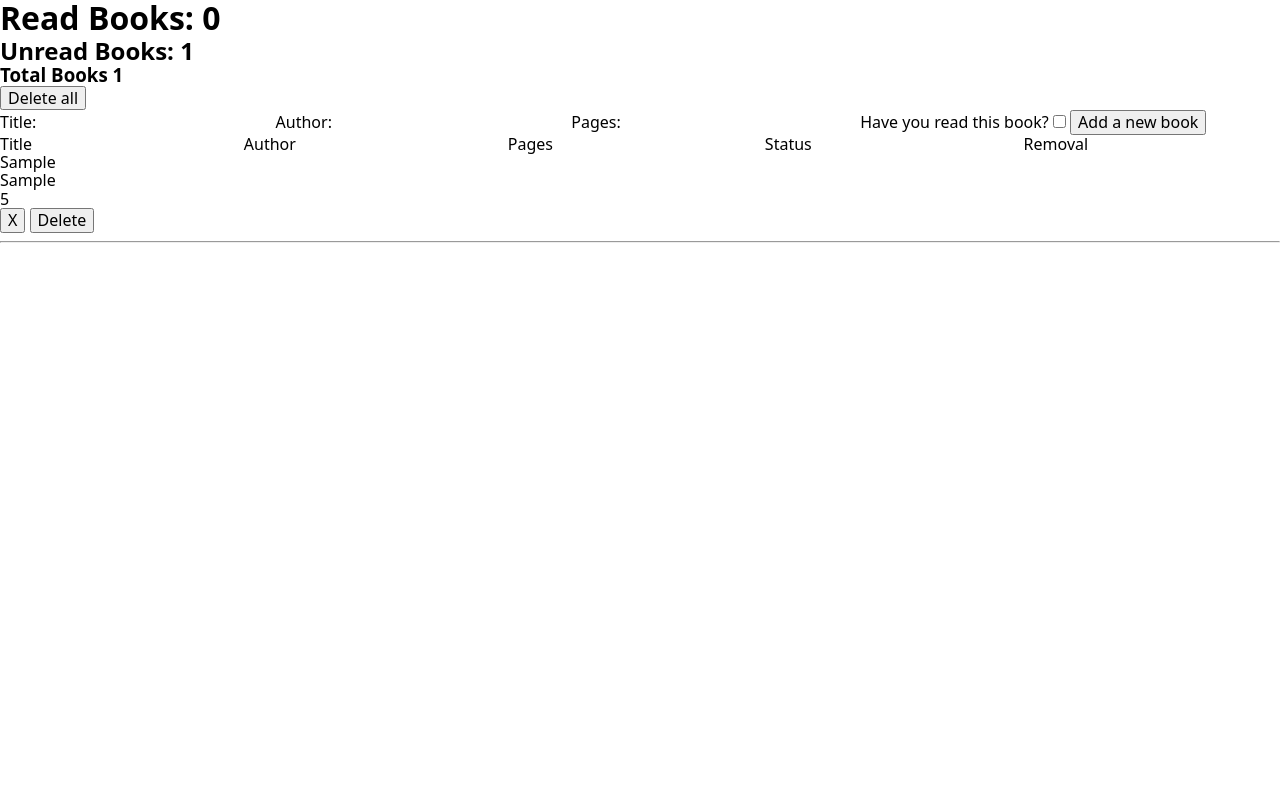
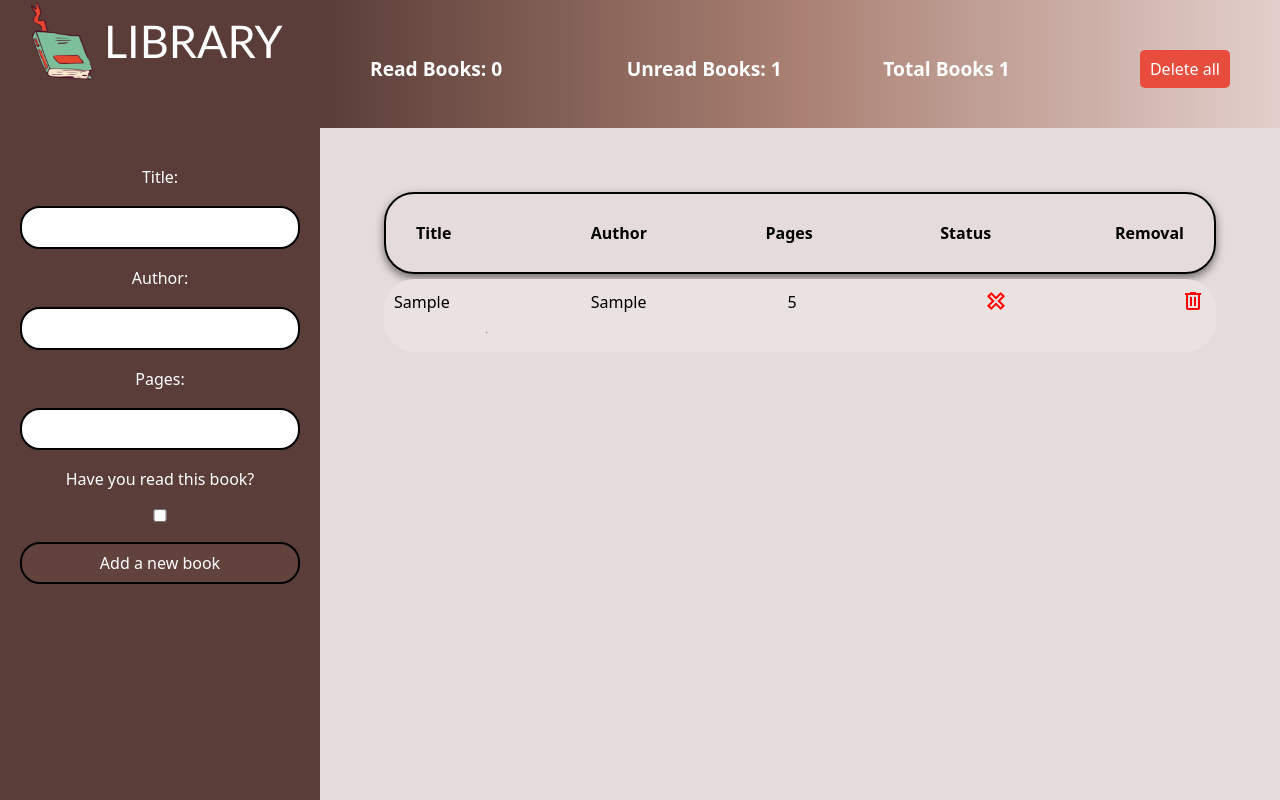
Before and after one commit to ViktorZvonar/funny-library, a plain HTML site: page index.html in a window 1280 px wide. Both pictures are taken after typing "Sample", "Sample", "5" into the empty fields and a click on the button "Add a new book". Drawn offline with nearby package versions, Linux system fonts and the light colour scheme; a web font is replaced by a local one.

Commit message:
styling done

```diff
--- a/index.html
+++ b/index.html
@@ -17,13 +17,19 @@
     <title>Library</title>
   </head>
   <body>
-    <header>
-      <h1 id="books-read">Books read:</h1>
-      <h2 id="books-unread">Books unread:</h2>
-      <h3 id="total-books">Total Books:</h3>
+    <header class="header">
+      <h1 id="books-read">BOOKS READ:</h1>
+      <h2 id="books-unread">BOOKS UNREAD:</h2>
+      <h3 id="total-books">TOTAL BOOKS:</h3>
       <button id="delete-all-books-button">Delete all</button>
     </header>
-    <aside>
+    <aside class="aside">
+      <section class="logo-section">
+        <picture>
+          <img src="./logo.png" alt="logo image">
+        </picture>
+        <p>LIBRARY</p>
+      </section>
       <form id="form" onsubmit="return validateForm(event)">
         <label for="title">Title:</label>
         <input type="text" id="title" />
@@ -40,7 +46,7 @@
         <button id="add-book-button">Add a new book</button>
       </form>
     </aside>
-    <main>
+    <main class="main">
       <div id="books-header">
         <p>Title</p>
         <p>Author</p>
--- a/js/modules/libraryFunctions.js
+++ b/js/modules/libraryFunctions.js
@@ -44,6 +44,7 @@ export function displayLibrary() {
 
   for (let i = 0; i < myLibrary.length; i++) {
     let bookInfo = document.createElement("div");
+    bookInfo.classList.add("book-container");
     totalBooks.innerHTML = `<p>Total Books ${i + 1}</p>`;
 
     let readButton = document.createElement("button");
@@ -63,15 +64,13 @@ export function displayLibrary() {
     })(i);
 
     bookInfo.innerHTML = `
-            <p>${myLibrary[i].title}</p>
-            <p>${myLibrary[i].author}</p>
-            <p>${myLibrary[i].pages}</p>
-            <button onclick="toggleReadStatus(${i})">${
-      myLibrary[i].read ? "Done" : "X"
-    }</button>
-            <button onclick="deleteBook(${i})">Delete</button>
-            <hr>
-        `;
+      <p>${myLibrary[i].title}</p>
+      <p>${myLibrary[i].author}</p>
+      <p>${myLibrary[i].pages}</p>
+      <button class="icon-button" onclick="toggleReadStatus(${i})">${myLibrary[i].read ? '<svg xmlns="http://www.w3.org/2000/svg" width="25" height="25" fill="green"><title>check-outline</title><path d="M19.78,2.2L24,6.42L8.44,22L0,13.55L4.22,9.33L8.44,13.55L19.78,2.2M19.78,5L8.44,16.36L4.22,12.19L2.81,13.55L8.44,19.17L21.19,6.42L19.78,5Z" /></svg>' : '<svg xmlns="http://www.w3.org/2000/svg" width="25" height="25" fill="red"><title>close-outline</title><path d="M3,16.74L7.76,12L3,7.26L7.26,3L12,7.76L16.74,3L21,7.26L16.24,12L21,16.74L16.74,21L12,16.24L7.26,21L3,16.74M12,13.41L16.74,18.16L18.16,16.74L13.41,12L18.16,7.26L16.74,5.84L12,10.59L7.26,5.84L5.84,7.26L10.59,12L5.84,16.74L7.26,18.16L12,13.41Z" /></svg>'}</button>
+      <button class="icon-button" onclick="deleteBook(${i})"><svg xmlns="http://www.w3.org/2000/svg" width="25" height="25" fill="red"><title>trash-can-outline</title><path d="M9,3V4H4V6H5V19A2,2 0 0,0 7,21H17A2,2 0 0,0 19,19V6H20V4H15V3H9M7,6H17V19H7V6M9,8V17H11V8H9M13,8V17H15V8H13Z" /></svg></button>
+      <hr>
+    `;
     libraryDisplay.appendChild(bookInfo);
 
     if (myLibrary[i].read) {
--- a/styles/modules/body.css
+++ b/styles/modules/body.css
@@ -1,5 +1,158 @@
+
+body {
+    display: grid;
+    background-color: #7c534c34;
+    grid-template-columns: 25% 1fr;
+    grid-template-rows: 8rem auto;
+    grid-template-areas:
+      "aside header"
+      "aside main";
+    margin: 0;
+    padding: 0;
+}
+
+.aside {
+    grid-area: aside;
+    background-color: #5a3d38;
+	color: #fff;
+	display: grid;
+    padding: 20px;
+    grid-template-rows: repeat(4, 1fr);
+    gap: 15px;
+    align-items: center;
+    justify-content: center;
+    height: 100vh;
+    min-height: auto;
+}
+
+.logo-section {
+    display: grid;
+    grid-template-columns: 30% 1fr;
+    justify-content: center;
+    align-items: center;
+    margin-top: -40px;
+}
+
+.logo-section p {
+    font-size: 45px;
+    font-family: 'Gill Sans', 'Gill Sans MT', Calibri, 'Trebuchet MS', sans-serif;
+}
+
+.aside form {
+    margin-top: 50px;
+    display: grid;
+    grid-gap: 20px;
+}
+
+.aside form label {
+    text-align: center;
+}
+
+.aside form input {
+    width: 100%;
+    padding: 10px;
+    border: 2px solid #000000;
+    border-radius: 20px;
+}
+
+.aside form input[type="checkbox"] {
+    margin-right: 5px;
+}
+
+.aside form button {
+    background-color: #7c534c34;
+    color: #fff;
+    padding: 10px;
+    cursor: pointer;
+    border: 2px solid #000000;
+    border-radius: 20px;
+}
+
+.aside form button:hover {
+    background-color: #c1aeaa;
+    color: #000000;
+}
+
+.header {
+    grid-area: header;
+    display: grid;
+    grid-template-columns: repeat(3, 1fr) auto;
+    align-items: center;
+    padding: 50px;
+    background: linear-gradient(to right, #5a3d38, #aa8173, #e3cfcb);
+    color: #fff;
+}
+
+.header h1,
+.header h2,
+.header h3 {
+  margin: 0;
+  font-size: 1.2em;
+}
+
+.header button {
+    grid-column: 4;
+    background-color: #e74c3c;
+    color: #fff;
+    padding: 10px;
+    border: none;
+    border-radius: 5px;
+    cursor: pointer;
+    transition: background-color 0.8s ease;
+}
+
+.header button:hover {
+    background-color: #c0392b;
+}
+
+.main {
+    grid-area: main;
+    padding: 4em;
+}
+
 #books-header {
     display: grid;
-    grid-template-columns: auto auto auto auto auto;
-    grid-gap: 20px;
+    grid-template-columns: repeat(4, 1fr) auto;
+    gap: 10px;
+    background-color: transparent;
+    border: 2px solid #000000;
+    box-shadow: 0 4px 8px rgba(0, 0, 0, 0.5);
+    color: black;
+    padding: 30px;
+    font-weight: bold;
+    border-radius: 30px;
 }
+
+.book-container {
+    display: grid;
+    grid-template-columns: repeat(4, 1fr) auto;
+    background-color: #eae2e0;
+    border-radius: 30px;
+    align-items: center;
+    gap: 10px;
+    padding: 10px;
+    margin-top: 5px;
+    height: auto;
+  }
+
+.icon-button {
+    border: none;
+    background: none;
+    padding: 0;
+    cursor: pointer;
+}
+
+@media only screen and (max-width: 600px) {
+    body {
+        display: grid;
+        background-color: #7c534c34;
+        grid-template-columns: 1fr;
+        grid-template-rows: auto auto auto;
+        grid-template-areas:
+          "aside"
+          "header"
+          "main";
+        margin: 0;
+        padding: 0;
+    }
+}
```
Also changed, not shown: logo.png (added).
